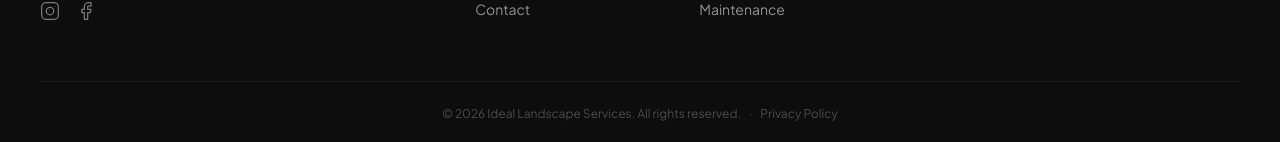
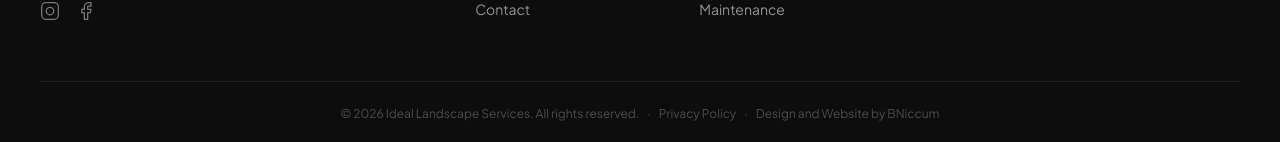
Before and after one commit to Benjination/Ideal-Landscape-Services, a plain HTML site: page Website/Actual/index.html in a window 1280 px wide. Shown: the part 5618-5760 px from the top of the page. Drawn offline with nearby package versions, Linux system fonts and the light colour scheme; no server answers.

Commit message:
Added website to footer Bniccum

```diff
--- a/Website/Actual/index.html
+++ b/Website/Actual/index.html
@@ -462,6 +462,8 @@
         © 2026 Ideal Landscape Services. All rights reserved.
         &ensp;·&ensp;
         <a href="#">Privacy Policy</a>
+        &ensp;·&ensp;
+        Design and Website by <a href="https://benjaminniccum.com" target="_blank" rel="noopener">BNiccum</a>
       </div>
     </div>
   </footer>
```
